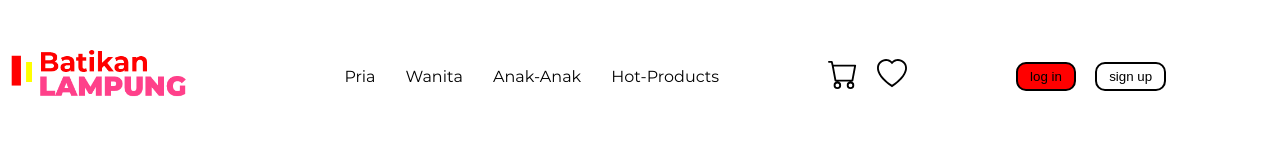
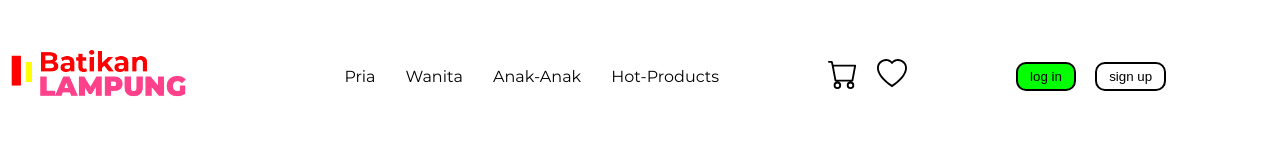
Before and after one commit to tiandy8/christian-batik-landingPage, a plain HTML site: page index.html in a window 1280 px wide. Shown: the top 159 px of the page. Drawn offline with Linux system fonts and the light colour scheme; a web font is replaced by a local one.

Commit message:
mengubah warna button login menjadi hijau

```diff
--- a/style.css
+++ b/style.css
@@ -100,8 +100,8 @@ body{
     border: 2px black solid;
     border-radius: 10px;
     padding: 5px 12px;
-    background-color: red;
-    margin-right: 15px;
+    background-color: rgb(2, 255, 2);
+     margin-right: 15px;
 }
 .btn-login:hover{
     background-color: grey;
```
